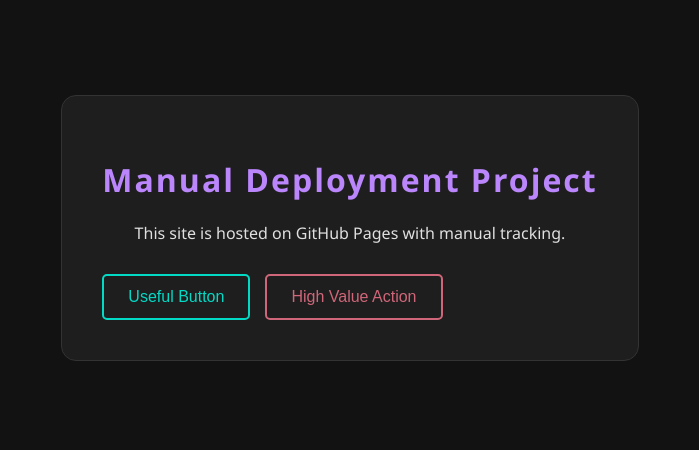
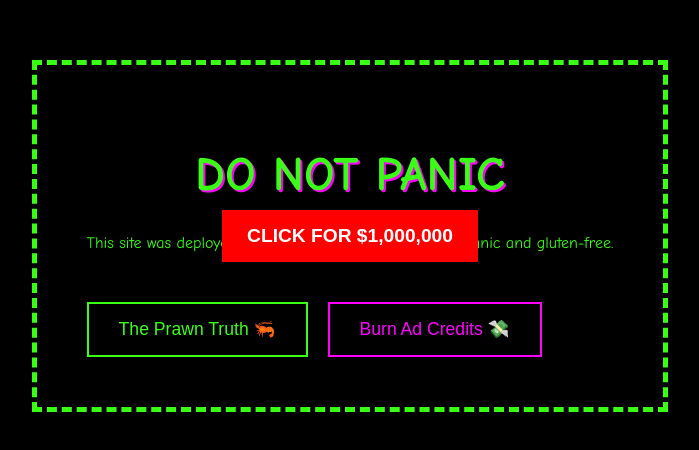
Before and after one commit to nickkdev07/random-funny-url, a plain HTML site: page index.html in a window 1280 px wide. Shown: the part 172-622 px from the top of the page, without its empty margins (290-989 px from the left). Drawn offline with Linux system fonts and the light colour scheme.

Commit message:
Added the runaway button and prawn pink mode

```diff
--- a/index.html
+++ b/index.html
@@ -3,81 +3,80 @@
 <head>
     <meta charset="UTF-8">
     <meta name="viewport" content="width=device-width, initial-scale=1.0">
-    <title>Manual Deployment Lab</title>
+    <title>Nikhil's Manual Chaos Lab</title>
 
     <script async src="https://www.googletagmanager.com/gtag/js?id=G-TLVMYV7MCB"></script>
     <script>
       window.dataLayer = window.dataLayer || [];
       function gtag(){dataLayer.push(arguments);}
       gtag('js', new Date());
-
-      // Initializing with debug_mode so you can see events in real-time
       gtag('config', 'G-TLVMYV7MCB', { 'debug_mode': true });
     </script>
 
     <style>
         body {
-            font-family: 'Segoe UI', Tahoma, Geneva, Verdana, sans-serif;
-            background-color: #121212;
-            color: #e0e0e0;
-            display: flex;
-            flex-direction: column;
-            align-items: center;
-            justify-content: center;
-            height: 100vh;
-            margin: 0;
+            background: #000; color: #39FF14; font-family: 'Comic Sans MS', cursive;
+            display: flex; flex-direction: column; align-items: center; justify-content: center;
+            height: 100vh; overflow: hidden; transition: 0.5s;
         }
-        h1 { color: #bb86fc; letter-spacing: 2px; }
-        .container { text-align: center; border: 1px solid #333; padding: 40px; border-radius: 15px; background: #1e1e1e; }
-        .btn-group { display: flex; gap: 15px; margin-top: 30px; }
-        button {
-            padding: 12px 24px;
-            font-size: 1rem;
-            cursor: pointer;
-            border: 2px solid #03dac6;
-            background: transparent;
-            color: #03dac6;
-            border-radius: 5px;
-            transition: 0.3s;
+        .container { border: 5px dashed #39FF14; padding: 50px; text-align: center; }
+        h1 { font-size: 3rem; text-shadow: 2px 2px #ff00ff; }
+
+        /* The Runaway Button */
+        #runaway-btn {
+            position: absolute; padding: 15px 25px; background: red; color: white;
+            border: none; cursor: pointer; font-weight: bold; font-size: 1.2rem;
         }
-        button:hover { background: #03dac6; color: #121212; }
-        .ads-btn { border-color: #cf6679; color: #cf6679; }
-        .ads-btn:hover { background: #cf6679; color: #121212; }
+
+        .btn-group { margin-top: 50px; display: flex; gap: 20px; }
+        .standard-btn {
+            padding: 15px 30px; background: transparent; border: 2px solid #39FF14;
+            color: #39FF14; cursor: pointer; font-size: 1.1rem;
+        }
+        .standard-btn:hover { background: #39FF14; color: black; }
     </style>
 </head>
 <body>
 
     <div class="container">
-        <h1>Manual Deployment Project</h1>
-        <p>This site is hosted on GitHub Pages with manual tracking.</p>
+        <h1>DO NOT PANIC</h1>
+        <p>This site was deployed manually by Nikhil. It is 100% organic and gluten-free.</p>
 
         <div class="btn-group">
-            <button onclick="sendEvent('test_button_click')">Useful Button</button>
-
-            <button class="ads-btn" onclick="sendConversion()">High Value Action</button>
+            <button class="standard-btn" onclick="triggerPrawns()">The Prawn Truth 🦐</button>
+            <button class="standard-btn" style="border-color: #ff00ff; color: #ff00ff;" onclick="triggerAds()">Burn Ad Credits 💸</button>
         </div>
     </div>
 
+    <button id="runaway-btn" onmouseover="moveButton()" onclick="cheatClick()">CLICK FOR $1,000,000</button>
+
     <script>
-        // Track a generic event in Google Analytics
-        function sendEvent(buttonName) {
-            gtag('event', buttonName, {
-                'event_category': 'engagement',
-                'event_label': 'Home Page'
-            });
-            alert('Analytics event sent!');
+        function moveButton() {
+            const btn = document.getElementById('runaway-btn');
+            const x = Math.random() * (window.innerWidth - btn.clientWidth);
+            const y = Math.random() * (window.innerHeight - btn.clientHeight);
+            btn.style.left = x + 'px';
+            btn.style.top = y + 'px';
+
+            // Track how many times people tried to catch it
+            gtag('event', 'missed_button_attempt', { 'event_category': 'frustration' });
         }
 
-        // Track a specific conversion for Google Ads
-        function sendConversion() {
-            // NOTE: Replace 'AW-CONVERSION_ID/LABEL' with your actual IDs from Google Ads
-            gtag('event', 'conversion', {
-                'send_to': 'AW-CONVERSION_ID/LABEL',
-                'event_callback': function() {
-                    console.log('Conversion recorded');
-                }
-            });
-            alert('Ads conversion triggered!');
+        function triggerPrawns() {
+            document.body.style.backgroundColor = "pink";
+            alert("ALERT: Prawn levels are reaching critical mass!");
+            gtag('event', 'prawn_alert_triggered', { 'event_label': 'The Pink Screen' });
+        }
+
+        function triggerAds() {
+            document.body.style.filter = "invert(100%)";
+            alert("CONVERSION: You just cost Nikhil 0.00001 cents.");
+            gtag('event', 'conversion', { 'send_to': 'AW-REPLACE_ME' });
+        }
+
+        function cheatClick() {
+            alert("HOW DID YOU CLICK THIS?! You are a wizard.");
+            gtag('event', 'impossible_click_achieved');
         }
     </script>
 </body>
```
